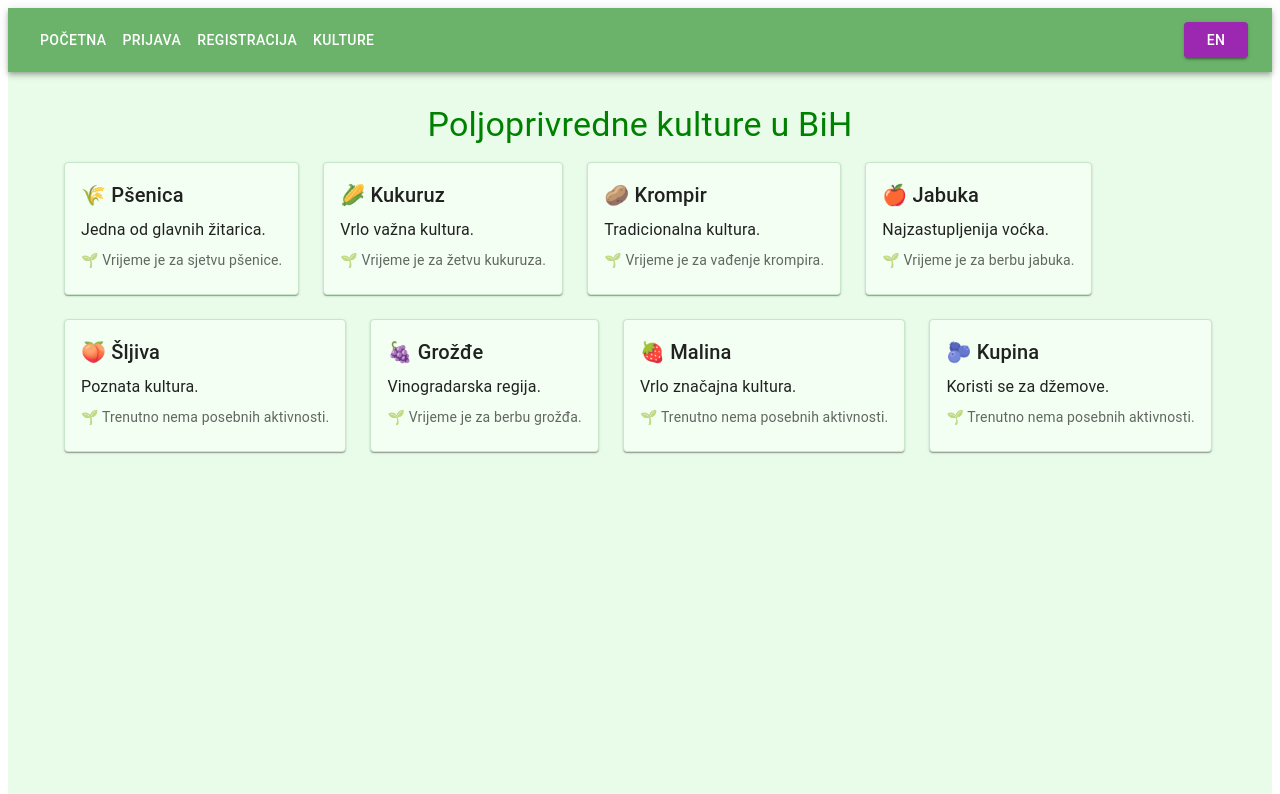
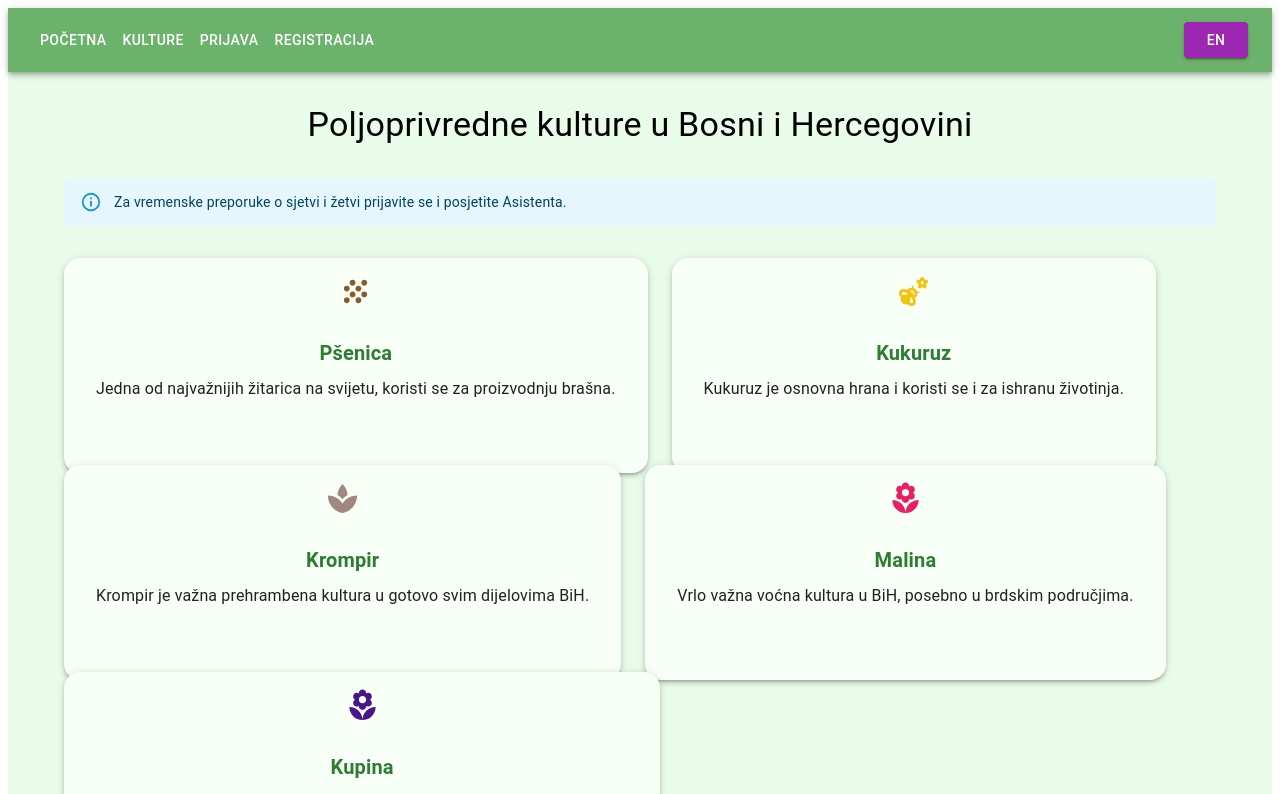
Before and after one commit to Prof-Redzo/agro-app, a React (Vite) app in the folder frontend/: page /cultures in a window 1280 px wide. Shown: the top 794 px of the page. Built offline with nearby package versions, Linux system fonts and the light colour scheme.

Commit message:
Add Cultures page.

```diff
--- a/frontend/src/App.jsx
+++ b/frontend/src/App.jsx
@@ -14,12 +14,13 @@ import Login from "./pages/Login";
 import Dashboard from "./pages/Dashboard";
 import Cultures from "./pages/Cultures";
 
+// 🔒 Protected Route
 function ProtectedRoute({ children }) {
   const token = localStorage.getItem("token");
   if (!token) {
     return (
       <Typography variant="h6" color="error" align="center" sx={{ mt: 4 }}>
-        Access denied. Please login first.
+        Access denied. Please log in first.
       </Typography>
     );
   }
@@ -30,8 +31,8 @@ function App() {
   const username = localStorage.getItem("username");
   const navigate = useNavigate();
 
-  // Language state
-  const [language, setLanguage] = useState("bs"); // bs = bosanski, en = english
+  // 🌐 Language: Bosnian / English
+  const [language, setLanguage] = useState("bs");
 
   const handleLogout = () => {
     localStorage.removeItem("token");
@@ -45,14 +46,19 @@ function App() {
 
   return (
     <Box sx={{ flexGrow: 1, bgcolor: "#e9fce9", minHeight: "100vh" }}>
-      {/* Navbar */}
+      {/* 🔝 Navbar */}
       <AppBar position="static" sx={{ bgcolor: "#6bb36a" }}>
         <Toolbar sx={{ display: "flex", justifyContent: "space-between" }}>
           <Box>
             <Button component={Link} to="/" color="inherit">
               {language === "bs" ? "Početna" : "Home"}
             </Button>
-            {!username && (
+
+            <Button component={Link} to="/cultures" color="inherit">
+              {language === "bs" ? "Kulture" : "Cultures"}
+            </Button>
+
+            {!username ? (
               <>
                 <Button component={Link} to="/login" color="inherit">
                   {language === "bs" ? "Prijava" : "Login"}
@@ -61,16 +67,13 @@ function App() {
                   {language === "bs" ? "Registracija" : "Register"}
                 </Button>
               </>
-            )}
-            <Button component={Link} to="/cultures" color="inherit">
-              {language === "bs" ? "Kulture" : "Cultures"}
-            </Button>
-            {username && (
+            ) : (
               <Button component={Link} to="/dashboard" color="inherit">
-                {language === "bs" ? "Kontrolna ploča" : "Dashboard"}
+                {language === "bs" ? "Asistent" : "Dashboard"}
               </Button>
             )}
           </Box>
+
           <Box sx={{ display: "flex", gap: 2 }}>
             <Button
               variant="contained"
@@ -79,6 +82,7 @@ function App() {
             >
               {language === "bs" ? "EN" : "BS"}
             </Button>
+
             {username && (
               <Button variant="contained" color="error" onClick={handleLogout}>
                 {language === "bs" ? "Odjava" : "Logout"}
@@ -88,7 +92,7 @@ function App() {
         </Toolbar>
       </AppBar>
 
-      {/* Main */}
+      {/* 📄 Main */}
       <Container sx={{ mt: 4 }}>
         <Routes>
           <Route
--- a/frontend/src/pages/Cultures.jsx
+++ b/frontend/src/pages/Cultures.jsx
@@ -1,147 +1,157 @@
-import { Card, CardContent, Typography, Grid } from "@mui/material";
+import {
+  Box,
+  Typography,
+  Card,
+  CardContent,
+  Grid,
+  Alert,
+} from "@mui/material";
+import {
+  Spa,
+  Grain,
+  Grass,
+  Apple,
+  LocalFlorist,
+  EmojiNature,
+  WaterDrop,
+} from "@mui/icons-material";
 
-function getRecommendation(culture, language) {
-  const month = new Date().getMonth() + 1;
-
-  const recommendations = {
-    wheat: {
-      bs: month >= 9 && month <= 11
-        ? "Vrijeme je za sjetvu pšenice."
-        : month >= 6 && month <= 7
-        ? "Vrijeme je za žetvu pšenice."
-        : "Trenutno nema posebnih aktivnosti.",
-      en: month >= 9 && month <= 11
-        ? "It's time for wheat sowing."
-        : month >= 6 && month <= 7
-        ? "It's time for wheat harvest."
-        : "No specific activities right now.",
+const culturesData = [
+  {
+    name_bs: "Pšenica",
+    name_en: "Wheat",
+    description_bs:
+      "Jedna od najvažnijih žitarica na svijetu, koristi se za proizvodnju brašna.",
+    description_en:
+      "One of the most important grains in the world, used for flour production.",
+    icon: <Grain fontSize="large" sx={{ color: "#8b5a2b" }} />,
   },
-    corn: {
-      bs: month >= 4 && month <= 5
-        ? "Vrijeme je za sjetvu kukuruza."
-        : month >= 9 && month <= 10
-        ? "Vrijeme je za žetvu kukuruza."
-        : "Trenutno nema posebnih aktivnosti.",
-      en: month >= 4 && month <= 5
-        ? "It's time for corn sowing."
-        : month >= 9 && month <= 10
-        ? "It's time for corn harvest."
-        : "No specific activities right now.",
+  {
+    name_bs: "Kukuruz",
+    name_en: "Corn",
+    description_bs:
+      "Kukuruz je osnovna hrana i koristi se i za ishranu životinja.",
+    description_en: "Corn is a staple food and also used for animal feed.",
+     icon: <EmojiNature fontSize="large" sx={{ color: "#f1c40f" }} />,
   },
-    potato: {
-      bs: month >= 3 && month <= 4
-        ? "Vrijeme je za sadnju krompira."
-        : month >= 7 && month <= 9
-        ? "Vrijeme je za vađenje krompira."
-        : "Trenutno nema posebnih aktivnosti.",
-      en: month >= 3 && month <= 4
-        ? "It's time for potato planting."
-        : month >= 7 && month <= 9
-        ? "It's time for potato harvest."
-        : "No specific activities right now.",
+  {
+    name_bs: "Krompir",
+    name_en: "Potato",
+    description_bs:
+      "Krompir je važna prehrambena kultura u gotovo svim dijelovima BiH.",
+    description_en:
+      "Potato is an essential crop in almost all parts of Bosnia.",
+    icon: <Spa fontSize="large" sx={{ color: "#a1887f" }} />,
   },
-    apple: {
-      bs: month >= 3 && month <= 4
-        ? "Vrijeme je za sadnju jabuka."
-        : month >= 9 && month <= 10
-        ? "Vrijeme je za berbu jabuka."
-        : "Trenutno nema posebnih aktivnosti.",
-      en: month >= 3 && month <= 4
-        ? "It's time for apple planting."
-        : month >= 9 && month <= 10
-        ? "It's time for apple harvest."
-        : "No specific activities right now.",
+  {
+    name_bs: "Malina",
+    name_en: "Raspberry",
+    description_bs:
+      "Vrlo važna voćna kultura u BiH, posebno u brdskim područjima.",
+    description_en:
+      "A very important fruit crop in Bosnia, especially in hilly areas.",
+    icon: <LocalFlorist fontSize="large" sx={{ color: "#e91e63" }} />,
   },
-    plum: {
-      bs: month >= 3 && month <= 4
-        ? "Vrijeme je za sadnju šljiva."
-        : month === 8
-        ? "Vrijeme je za berbu šljiva."
-        : "Trenutno nema posebnih aktivnosti.",
-      en: month >= 3 && month <= 4
-        ? "It's time for plum planting."
-        : month === 8
-        ? "It's time for plum harvest."
-        : "No specific activities right now.",
+  {
+    name_bs: "Kupina",
+    name_en: "Blackberry",
+    description_bs:
+      "Kupina je zdravo voće bogato antioksidansima, često uzgajana uz malinu.",
+    description_en:
+      "Blackberry is a healthy fruit rich in antioxidants, often grown alongside raspberries.",
+    icon: <LocalFlorist fontSize="large" sx={{ color: "#4a148c" }} />,
   },
-    grapes: {
-      bs: month >= 3 && month <= 4
-        ? "Vrijeme je za sadnju vinove loze."
-        : month === 9
-        ? "Vrijeme je za berbu grožđa."
-        : "Trenutno nema posebnih aktivnosti.",
-      en: month >= 3 && month <= 4
-        ? "It's time for grapevine planting."
-        : month === 9
-        ? "It's time for grape harvest."
-        : "No specific activities right now.",
+  {
+    name_bs: "Jabuka",
+    name_en: "Apple",
+    description_bs:
+      "Jabuka je široko rasprostranjena voćka i značajan izvozni proizvod BiH.",
+    description_en:
+      "Apple is a widely cultivated fruit and an important export product of Bosnia.",
+    icon: <Apple fontSize="large" sx={{ color: "#e74c3c" }} />,
   },
-    raspberry: {
-      bs: month >= 3 && month <= 4
-        ? "Vrijeme je za sadnju malina."
-        : month >= 6 && month <= 7
-        ? "Vrijeme je za berbu malina."
-        : "Trenutno nema posebnih aktivnosti.",
-      en: month >= 3 && month <= 4
-        ? "It's time for raspberry planting."
-        : month >= 6 && month <= 7
-        ? "It's time for raspberry harvest."
-        : "No specific activities right now.",
+  {
+    name_bs: "Ječam",
+    name_en: "Barley",
+    description_bs: "Koristi se većinom za proizvodnju stočne hrane.",
+    description_en: "Used mostly for animal feed.",
+    icon: <Grass fontSize="large" sx={{ color: "#9ccc65" }} />,
   },
-    blackberry: {
-      bs: month >= 3 && month <= 4
-        ? "Vrijeme je za sadnju kupina."
-        : month >= 7 && month <= 8
-        ? "Vrijeme je za berbu kupina."
-        : "Trenutno nema posebnih aktivnosti.",
-      en: month >= 3 && month <= 4
-        ? "It's time for blackberry planting."
-        : month >= 7 && month <= 8
-        ? "It's time for blackberry harvest."
-        : "No specific activities right now.",
+  {
+    name_bs: "Raž",
+    name_en: "Rye",
+    description_bs: "Raž se koristi u proizvodnji hljeba.",
+    description_en: "Rye is used in the production of bread.",
+    icon: <Grain fontSize="large" sx={{ color: "#c0a16b" }} />,
   },
-  };
-
-  return recommendations[culture][language];
-}
-
-function Cultures({ language }) {
-  const cultures = [
-    { key: "wheat", emoji: "🌾", bs: { name: "Pšenica", desc: "Jedna od glavnih žitarica." }, en: { name: "Wheat", desc: "One of the main cereals." } },
-    { key: "corn", emoji: "🌽", bs: { name: "Kukuruz", desc: "Vrlo važna kultura." }, en: { name: "Corn", desc: "A very important crop." } },
-    { key: "potato", emoji: "🥔", bs: { name: "Krompir", desc: "Tradicionalna kultura." }, en: { name: "Potato", desc: "A traditional crop." } },
-    { key: "apple", emoji: "🍎", bs: { name: "Jabuka", desc: "Najzastupljenija voćka." }, en: { name: "Apple", desc: "The most widespread fruit." } },
-    { key: "plum", emoji: "🍑", bs: { name: "Šljiva", desc: "Poznata kultura." }, en: { name: "Plum", desc: "A well-known crop." } },
-    { key: "grapes", emoji: "🍇", bs: { name: "Grožđe", desc: "Vinogradarska regija." }, en: { name: "Grapes", desc: "Wine-growing region." } },
-    { key: "raspberry", emoji: "🍓", bs: { name: "Malina", desc: "Vrlo značajna kultura." }, en: { name: "Raspberry", desc: "A very important crop." } },
-    { key: "blackberry", emoji: "🫐", bs: { name: "Kupina", desc: "Koristi se za džemove." }, en: { name: "Blackberry", desc: "Used for jams." } },
+  {
+    name_bs: "Soja",
+    name_en: "Soybean",
+    description_bs:
+      "Biljka bogata proteinima, koristi se u prehrambenoj industriji i stočnoj hrani.",
+    description_en:
+      "A protein-rich plant used in food industry and animal feed.",
+    icon: <WaterDrop fontSize="large" sx={{ color: "#009688" }} />,
+  },
 ];
 
+export default function Cultures({ language }) {
+  const username = localStorage.getItem("username");
+
   return (
-    <div>
-      <Typography variant="h4" align="center" gutterBottom sx={{ color: "green" }}>
-        {language === "bs" ? "Poljoprivredne kulture u BiH" : "Agricultural Crops in BiH"}
+    <Box>
+      <Typography variant="h4" align="center" gutterBottom sx={{ mb: 4 }}>
+        {language === "bs"
+          ? "Poljoprivredne kulture u Bosni i Hercegovini"
+          : "Agricultural Crops in Bosnia and Herzegovina"}
       </Typography>
 
-      <Grid container spacing={3} sx={{ mt: 2 }}>
-        {cultures.map((culture, index) => (
+      {!username && (
+        <Alert severity="info" sx={{ mb: 4 }}>
+          {language === "bs"
+            ? "Za vremenske preporuke o sjetvi i žetvi prijavite se i posjetite Asistenta."
+            : "For weather-based planting and harvesting recommendations, log in and visit the Dashboard."}
+        </Alert>
+      )}
+
+      <Grid container spacing={3}>
+        {culturesData.map((culture, index) => (
           <Grid item xs={12} sm={6} md={4} key={index}>
-            <Card sx={{ bgcolor: "#f4fff4", border: "1px solid #c8e6c9" }}>
+            <Card
+              sx={{
+                bgcolor: "#f7fff7",
+                borderRadius: "16px",
+                boxShadow: 3,
+                height: "100%",
+                textAlign: "center",
+                p: 2,
+                transition: "transform 0.3s ease",
+                "&:hover": { transform: "scale(1.03)" },
+              }}
+            >
+              {culture.icon}
               <CardContent>
-                <Typography variant="h6" gutterBottom>
-                  {culture.emoji} {culture[language].name}
+                <Typography
+                  variant="h6"
+                  sx={{
+                    color: "#2e7d32",
+                    fontWeight: "bold",
+                    mb: 1,
+                    mt: 1,
+                  }}
+                >
+                  {language === "bs" ? culture.name_bs : culture.name_en}
                 </Typography>
-                <Typography gutterBottom>{culture[language].desc}</Typography>
-                <Typography variant="body2" color="text.secondary" sx={{ mt: 1 }}>
-                  🌱 {getRecommendation(culture.key, language)}
+                <Typography variant="body1">
+                  {language === "bs"
+                    ? culture.description_bs
+                    : culture.description_en}
                 </Typography>
               </CardContent>
             </Card>
           </Grid>
         ))}
       </Grid>
-    </div>
+    </Box>
   );
 }
-
-export default Cultures;
--- a/frontend/src/pages/Dashboard.jsx
+++ b/frontend/src/pages/Dashboard.jsx
@@ -7,29 +7,16 @@ import {
   Box,
 } from "@mui/material";
 import axios from "axios";
-import {
-  LineChart,
-  Line,
-  CartesianGrid,
-  XAxis,
-  YAxis,
-  Tooltip,
-  ResponsiveContainer,
-} from "recharts";
 
 function Dashboard({ language, username }) {
   const [weather, setWeather] = useState(null);
-  const [forecast, setForecast] = useState([]);
   const [loading, setLoading] = useState(true);
   const [error, setError] = useState(null);
+  const [recommendation, setRecommendation] = useState("");
 
   useEffect(() => {
     if (!navigator.geolocation) {
-      setError(
-        language === "bs"
-          ? "Geolokacija nije podržana u tvom pretraživaču"
-          : "Geolocation is not supported by your browser"
-      );
+      setError("Geolocation is not supported by your browser.");
       setLoading(false);
       return;
     }
@@ -39,81 +26,61 @@ function Dashboard({ language, username }) {
         try {
           const { latitude, longitude } = position.coords;
 
-          const currentWeather = await axios.get(
+          const response = await axios.get(
             `https://api.openweathermap.org/data/2.5/weather?lat=${latitude}&lon=${longitude}&appid=${
               import.meta.env.VITE_WEATHER_API_KEY
             }&units=metric`
           );
-          setWeather(currentWeather.data);
 
-          const forecastRes = await axios.get(
-            `https://api.openweathermap.org/data/2.5/forecast?lat=${latitude}&lon=${longitude}&appid=${
-              import.meta.env.VITE_WEATHER_API_KEY
-            }&units=metric`
-          );
-
-          const dailyForecast = forecastRes.data.list.filter((f) =>
-            f.dt_txt.includes("12:00:00")
-          );
-
-          const formattedForecast = dailyForecast.map((f) => ({
-            date: new Date(f.dt_txt).toLocaleDateString(language === "bs" ? "bs-BA" : "en-US", {
-              weekday: "short",
-              day: "numeric",
-            }),
-            temp: f.main.temp,
-          }));
-
-          setForecast(formattedForecast);
+          setWeather(response.data);
+          generateRecommendation(response.data);
         } catch (err) {
-          setError(
-            language === "bs"
-              ? "Neuspjelo preuzimanje podataka o vremenu"
-              : "Failed to fetch weather data"
-          );
+          console.error(err);
+          setError("Failed to fetch weather data.");
         } finally {
           setLoading(false);
         }
       },
-      () => {
-        setError(
-          language === "bs"
-            ? "Nije moguće preuzeti lokaciju"
-            : "Unable to retrieve location"
-        );
+      (err) => {
+        console.error(err);
+        setError("Unable to retrieve location.");
         setLoading(false);
       }
     );
   }, [language]);
 
-  const getRecommendation = () => {
-    if (!weather) return "";
-    const temp = weather.main.temp;
-    const condition = weather.weather[0].main.toLowerCase();
+  const generateRecommendation = (data) => {
+    const month = new Date().getMonth() + 1;
+    const temp = data.main.temp;
+    let msg = "";
 
-    if (language === "bs") {
-      if (temp > 25 && condition.includes("clear"))
-        return "☀ Vrijeme je pogodno za žetvu!";
-      if (temp >= 10 && temp <= 25 && condition.includes("cloud"))
-        return "🌱 Dobro vrijeme za sjetvu!";
-      if (condition.includes("rain"))
-        return "🌧 Izbjegavajte radove na polju danas.";
-      return "ℹ Nastavite pratiti vremenske uslove.";
+    if (month >= 3 && month <= 5 && temp > 10) {
+      msg =
+        language === "bs"
+          ? "Idealno vrijeme za sjetvu proljetnih kultura 🌱"
+          : "Perfect time to plant spring crops 🌱";
+    } else if (month >= 7 && month <= 9 && temp > 20) {
+      msg =
+        language === "bs"
+          ? "Vrijeme je za berbu ljetnih plodova 🍓"
+          : "It's time to harvest summer fruits 🍓";
+    } else if (month >= 10 && month <= 11 && temp < 15) {
+      msg =
+        language === "bs"
+          ? "Vrijeme za pripremu zemlje za jesenju sadnju 🍂"
+          : "Time to prepare soil for autumn planting 🍂";
     } else {
-      if (temp > 25 && condition.includes("clear"))
-        return "☀ The weather is great for harvesting!";
-      if (temp >= 10 && temp <= 25 && condition.includes("cloud"))
-        return "🌱 Good conditions for sowing!";
-      if (condition.includes("rain"))
-        return "🌧 Avoid field work today.";
-      return "ℹ Keep monitoring weather conditions.";
+      msg =
+        language === "bs"
+          ? "Nema posebnih preporuka trenutno."
+          : "No special recommendations at the moment.";
     }
+
+    setRecommendation(msg);
   };
 
   if (loading)
-    return (
-      <CircularProgress sx={{ display: "block", m: "20px auto" }} />
-    );
+    return <CircularProgress sx={{ display: "block", m: "20px auto" }} />;
   if (error)
     return (
       <Typography color="error" align="center">
@@ -121,69 +88,42 @@ function Dashboard({ language, username }) {
       </Typography>
     );
 
-  const iconUrl = `https://openweathermap.org/img/wn/${weather.weather[0].icon}@2x.png`;
-
   return (
-    <Box>
-      <Typography variant="h4" align="center" color="primary" gutterBottom>
+    <Box sx={{ textAlign: "center" }}>
+      <Typography variant="h5" gutterBottom>
         {language === "bs"
-          ? `Kontrolna ploča - Dobrodošao ${username}`
-          : `Dashboard - Welcome ${username}`}
+          ? `Dobrodošao, ${username}! 👋`
+          : `Welcome, ${username}! 👋`}
       </Typography>
 
-      <Card sx={{ maxWidth: 400, m: "20px auto", p: 2, bgcolor: "#f4fff4" }}>
-        <CardContent sx={{ textAlign: "center" }}>
-          <Typography variant="h5" gutterBottom>
+      <Card
+        sx={{
+          maxWidth: 400,
+          m: "20px auto",
+          p: 2,
+          bgcolor: "#f4fff4",
+          boxShadow: 3,
+          borderRadius: 3,
+        }}
+      >
+        <CardContent>
+          <Typography variant="h6" gutterBottom>
             {language === "bs"
               ? `Vrijeme u ${weather.name}`
               : `Weather in ${weather.name}`}
           </Typography>
-          <img src={iconUrl} alt="Weather icon" width="100" height="100" />
+          <Typography>🌡 {weather.main.temp} °C</Typography>
           <Typography>
-            🌡 {language === "bs" ? "Temperatura" : "Temperature"}:{" "}
-            {weather.main.temp} °C
+            ☁ {weather.weather[0].description}
           </Typography>
-          <Typography>
-            ☁ {language === "bs" ? "Uslov" : "Condition"}:{" "}
-            {weather.weather[0].description}
-          </Typography>
-          <Typography>
-            💨 {language === "bs" ? "Vjetar" : "Wind"}: {weather.wind.speed} m/s
-          </Typography>
-          <Typography>
-            💧 {language === "bs" ? "Vlažnost" : "Humidity"}:{" "}
-            {weather.main.humidity}%
-          </Typography>
-        </CardContent>
-      </Card>
+          <Typography>💧 {weather.main.humidity}% humidity</Typography>
+          <Typography>💨 {weather.wind.speed} m/s wind</Typography>
 
-      <Card
-        sx={{ maxWidth: 400, m: "20px auto", p: 2, bgcolor: "#fff9e6" }}
-      >
-        <CardContent>
-          <Typography variant="h6">
-            {language === "bs" ? "Preporuka" : "Recommendation"}
-          </Typography>
-          <Typography>{getRecommendation()}</Typography>
-        </CardContent>
-      </Card>
-
-      <Card sx={{ maxWidth: 600, m: "20px auto", p: 2, bgcolor: "#e8f4ff" }}>
-        <CardContent>
-          <Typography variant="h6" gutterBottom>
-            {language === "bs"
-              ? "Prognoza za narednih 5 dana"
-              : "5-Day Forecast"}
-          </Typography>
-          <ResponsiveContainer width="100%" height={300}>
-            <LineChart data={forecast}>
-              <Line type="monotone" dataKey="temp" stroke="#1976d2" />
-              <CartesianGrid stroke="#ccc" />
-              <XAxis dataKey="date" />
-              <YAxis unit="°C" />
-              <Tooltip />
-            </LineChart>
-          </ResponsiveContainer>
+          <Box sx={{ mt: 2, bgcolor: "#d9f7d9", p: 2, borderRadius: 2 }}>
+            <Typography variant="body1" color="green">
+              {recommendation}
+            </Typography>
+          </Box>
         </CardContent>
       </Card>
     </Box>
```
Lines whose indentation alone changed are shown as unchanged.
